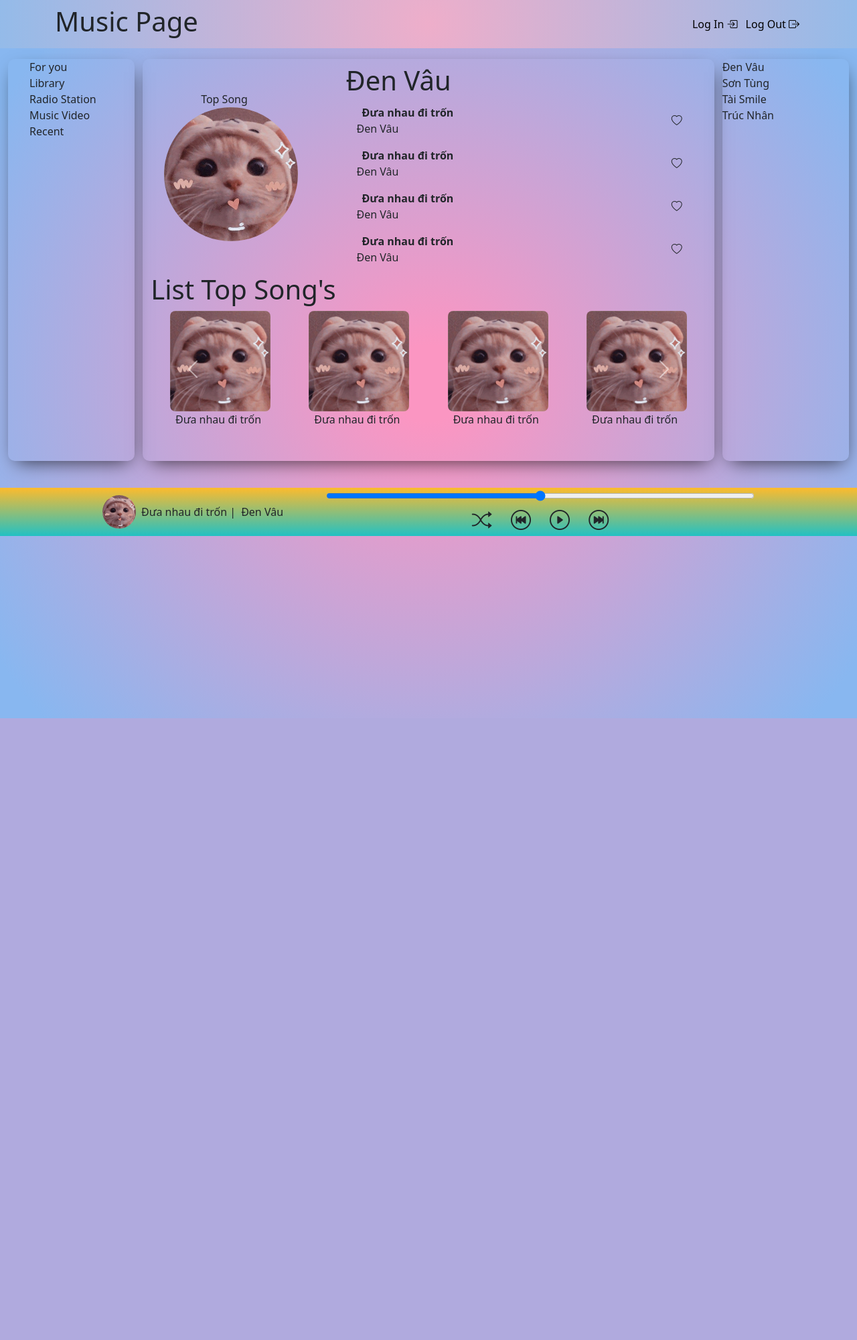
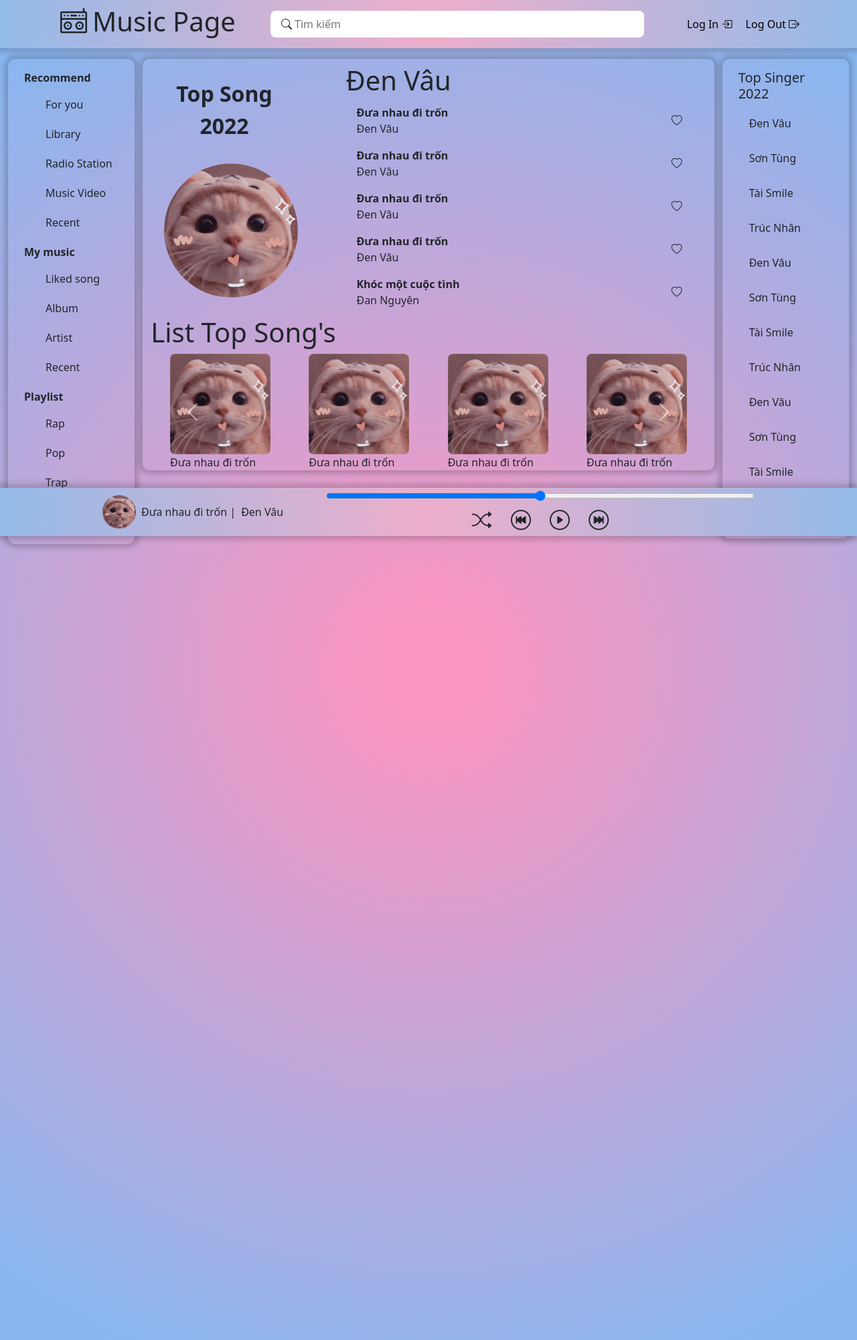
Before and after one commit to thint2908/Music-Streaming, a PHP site: page / in a window 1280 px wide. Shown: the whole page at 67% size. Before the commit the page ends 1072 px from the top, so only its background shows below. Run offline with PHP 8.4, Linux system fonts and the light colour scheme; data comes from the database, SQL or seed files in the repository; some libraries are stand-ins or nearby versions.

Commit message:
update left-right-bar-nav

```diff
--- a/source/css/index.css
+++ b/source/css/index.css
@@ -5,7 +5,14 @@
 	box-sizing: border-box;
 	/* border: 1px solid red; */
 }
-
+html {
+	font-family: "Segoe UI", Tahoma, Geneva, Verdana, sans-serif;
+}
+body {
+	height: 2000px;
+	background: rgb(251, 150, 194);
+	background: radial-gradient(circle, rgba(251, 150, 194, 1) 7%, rgba(136, 183, 240, 1) 94%);
+}
 /* css general */
 .icon-size {
 	width: 20px !important;
@@ -13,41 +20,80 @@
 	border-radius: 50% !important;
 }
 /* ./css general */
+/* navbar */
 .navbar {
+	box-shadow: 0px 0px 9px 5px rgba(0, 0, 0, 0.2);
+	-webkit-box-shadow: 0px 0px 9px 5px rgba(0, 0, 0, 0.2);
+	-moz-box-shadow: 0px 0px 9px 5px rgba(0, 0, 0, 0.2);
 	background: rgb(238, 174, 202);
 	background: radial-gradient(circle, rgba(238, 174, 202, 1) 0%, rgba(148, 187, 233, 1) 100%);
 }
+.navbar .search {
+	width: 50%;
+	padding: 8px 16px;
+	border-radius: 8px;
+	background-color: #fff;
+}
+.navbar input {
+	width: 90%;
+	border: none;
+}
+.navbar input:focus {
+	outline: none;
+}
+/* ./navbar */
 .container-fluid {
-	height: 1000px;
-	background: rgb(251, 150, 194);
-	background: radial-gradient(circle, rgba(251, 150, 194, 1) 7%, rgba(136, 183, 240, 1) 94%);
+	/* height: 1000px; */
 }
 
 /* body-left */
 
-.body-left .body-left-container,
-.body-right .body-right-container {
-	height: 600px;
+.left-body .left-body-container,
+.right-body .right-body-container {
+	height: fit-content;
 	border-radius: 10px;
-	box-shadow: 2px 10px 27px -10px rgba(0, 0, 0, 0.75);
-	-webkit-box-shadow: 2px 10px 27px -10px rgba(0, 0, 0, 0.75);
-	-moz-box-shadow: 2px 10px 27px -10px rgba(0, 0, 0, 0.75);
+	box-shadow: 0px 0px 9px 5px rgba(0, 0, 0, 0.2);
+	-webkit-box-shadow: 0px 0px 9px 5px rgba(0, 0, 0, 0.2);
+	-moz-box-shadow: 0px 0px 9px 5px rgba(0, 0, 0, 0.2);
+}
+.left-body-container,
+.right-body-container {
+	padding: 16px 24px;
+}
+
+.leftBody-title {
+	font-weight: 600;
+}
+.left-body-container .list-option li {
+	margin: 12px 0;
+	padding: 4px 0;
+	cursor: pointer;
 }
 /* ./body-left */
-
+/* body-right */
+.right-body-container .singer {
+	margin: 12px 0;
+	padding: 8px 16px;
+}
+/* ./body-right */
 .img-singer img {
 	width: 200px;
 	height: 200px;
 	border-radius: 50%;
 }
 .cur-song-list {
+	height: fit-content;
 	/* display: flex; */
-	margin: 8xp;
-	box-shadow: rgba(0, 0, 0, 0.4);
+	/* margin: 8px; */
 	border-radius: 10px;
-	box-shadow: 2px 10px 27px -10px rgba(0, 0, 0, 0.75);
-	-webkit-box-shadow: 2px 10px 27px -10px rgba(0, 0, 0, 0.75);
-	-moz-box-shadow: 2px 10px 27px -10px rgba(0, 0, 0, 0.75);
+	box-shadow: 0px 0px 9px 5px rgba(0, 0, 0, 0.2);
+	-webkit-box-shadow: 0px 0px 9px 5px rgba(0, 0, 0, 0.2);
+	-moz-box-shadow: 0px 0px 9px 5px rgba(0, 0, 0, 0.2);
+}
+.cur-song-list .title {
+	font-size: 32px;
+	font-weight: 600;
+	margin-bottom: 32px;
 }
 .body-cur .row:first-child {
 	display: flex;
@@ -66,6 +112,7 @@
 }
 
 .song-list {
+	position: relative;
 	margin-top: 8px;
 	display: flex;
 	justify-content: space-between;
@@ -74,7 +121,10 @@
 	padding: 4px 16px;
 	/* background-color: #fff; */
 }
-.song-list:hover {
+
+.song-list:hover,
+.right-body-container .singer:hover {
+	border-radius: 10px;
 	box-shadow: 0px 0px 26px 7px rgba(0, 0, 0, 0.1);
 	cursor: pointer;
 }
@@ -104,8 +154,11 @@
 	right: 0;
 	left: 0;
 	height: 72px;
-	background: rgb(34, 193, 195);
-	background: linear-gradient(0deg, rgba(34, 193, 195, 1) 0%, rgba(253, 187, 45, 1) 100%);
+	background: rgb(238, 174, 202);
+	background: radial-gradient(circle, rgba(238, 174, 202, 1) 0%, rgba(148, 187, 233, 1) 100%);
+	box-shadow: 0px 0px 9px 5px rgba(0, 0, 0, 0.2);
+	-webkit-box-shadow: 0px 0px 9px 5px rgba(0, 0, 0, 0.2);
+	-moz-box-shadow: 0px 0px 9px 5px rgba(0, 0, 0, 0.2);
 }
 .footer-body {
 	width: 100%;
@@ -126,7 +179,7 @@
 }
 
 .footer .song-author,
-.song-name {
+.footer .song-name {
 	margin-left: 8px;
 }
 .footer .music-status {
--- /dev/null
+++ b/source/css/responsive.css
@@ -0,0 +1,11 @@
+@media (max-width: 992px) {
+	.body-left {
+		margin-bottom: 32px;
+	}
+	.body-right {
+		margin-top: 32px !important;
+	}
+	.cur-song-list {
+		/* margin: auto 16px; */
+	}
+}
--- a/source/index.html
+++ b/source/index.html
@@ -10,6 +10,7 @@
 			rel="stylesheet"
 			integrity="sha384-rbsA2VBKQhggwzxH7pPCaAqO46MgnOM80zW1RWuH61DGLwZJEdK2Kadq2F9CUG65"
 			crossorigin="anonymous" />
+		<link rel="stylesheet" href="css/responsive.css" />
 		<link rel="stylesheet" href="css/index.css" />
 		<link rel="stylesheet" href="./node_modules/bootstrap-icons/font/bootstrap-icons.css" />
 		<link rel="stylesheet" href="./node_modules/bootstrap/dist/css/bootstrap.min.css" />
@@ -19,9 +20,13 @@
 	<body>
 		<nav class="navbar">
 			<div class="container">
-				<h1 class="nav-left">Music Page</h1>
+				<h1 class="nav-left"><i class="mx-2 bi bi-boombox"></i>Music Page</h1>
+				<div class="search">
+					<i class="bi bi-search"></i>
+					<input type="text" name="search-song" id="search-song" placeholder="Tìm kiếm" />
+				</div>
 				<div class="nav-right">
-					<a href="#" class="login-btn text-decoration-none text-black p-1"
+					<a href="#" class="mx-2 login-btn text-decoration-none text-black p-1"
 						>Log In
 						<i class="bi bi-box-arrow-in-right"></i>
 					</a>
@@ -37,14 +42,29 @@
 		<!-- body -->
 		<div class="container-fluid">
 			<div class="row top-music">
-				<div class="col-lg-2 body-left">
-					<div class="body-left-container">
+				<div class="col-lg-2 left-body">
+					<div class="left-body-container">
+						<span class="leftBody-title">Recommend</span>
 						<ul class="list-option">
-							<li>For you</li>
-							<li>Library</li>
-							<li>Radio Station</li>
-							<li>Music Video</li>
-							<li>Recent</li>
+							<li class="leftBody-recommend item1">For you</li>
+							<li class="leftBody-recommend item2">Library</li>
+							<li class="leftBody-recommend item3">Radio Station</li>
+							<li class="leftBody-recommend item4">Music Video</li>
+							<li class="leftBody-recommend item5">Recent</li>
+						</ul>
+						<span class="leftBody-title">My music</span>
+						<ul class="list-option">
+							<li class="leftBody-myMusic">Liked song</li>
+							<li class="leftBody-myMusic">Album</li>
+							<li class="leftBody-myMusic">Artist</li>
+							<li class="leftBody-myMusic">Recent</li>
+						</ul>
+						<span class="leftBody-title">Playlist</span>
+						<ul class="list-option">
+							<li class="leftBody-playList item1">Rap</li>
+							<li class="leftBody-playList item2">Pop</li>
+							<li class="leftBody-playList item3">Trap</li>
+							<li class="leftBody-playList item4">Dance</li>
 						</ul>
 					</div>
 				</div>
@@ -53,7 +73,7 @@
 						<div class="row">
 							<div class="col-lg-3 text-center">
 								<!-- <input type="search" /> -->
-								<div class="title">Top Song</div>
+								<div class="title">Top Song 2022</div>
 								<div class="img-singer">
 									<img src="./img/an-huynh.jpg" alt="an-huynh" />
 								</div>
@@ -201,90 +221,23 @@
 										<span class="visually-hidden">Next</span>
 									</button>
 								</div>
-								<!-- <div id="carouselExampleControls" class="list-body carousel" data-bs-ride="carousel">
-									<div class="carousel-item active">
-										<div class="list-body">
-											<div class="list-item">
-												<div class="img-song">
-													<img src="./img/an-huynh.jpg" alt="" />
-												</div>
-												<div class="song-name">Đưa nhau đi trốn</div>
-											</div>
-											<div class="list-item">
-												<div class="img-song">
-													<img src="./img/an-huynh.jpg" alt="" />
-												</div>
-												<div class="song-name">Đưa nhau đi trốn</div>
-											</div>
-											<div class="list-item">
-												<div class="img-song">
-													<img src="./img/an-huynh.jpg" alt="" />
-												</div>
-												<div class="song-name">Đưa nhau đi trốn</div>
-											</div>
-										</div>
-									</div>
-									<div class="carousel-item">
-										<div class="list-body">
-											<div class="list-item">
-												<div class="img-song">
-													<img src="./img/an-huynh.jpg" alt="" />
-												</div>
-												<div class="song-name">Đưa nhau đi trốn</div>
-											</div>
-											<div class="list-item">
-												<div class="img-song">
-													<img src="./img/an-huynh.jpg" alt="" />
-												</div>
-												<div class="song-name">Đưa nhau đi trốn</div>
-											</div>
-											<div class="list-item">
-												<div class="img-song">
-													<img src="./img/an-huynh.jpg" alt="" />
-												</div>
-												<div class="song-name">Đưa nhau đi trốn</div>
-											</div>
-										</div>
-									</div>
-									<div class="carousel-item">
-										<div class="list-body">
-											<div class="list-item">
-												<div class="img-song">
-													<img src="./img/an-huynh.jpg" alt="" />
-												</div>
-												<div class="song-name">Đưa nhau đi trốn</div>
-											</div>
-											<div class="list-item">
-												<div class="img-song">
-													<img src="./img/an-huynh.jpg" alt="" />
-												</div>
-												<div class="song-name">Đưa nhau đi trốn</div>
-											</div>
-											<div class="list-item">
-												<div class="img-song">
-													<img src="./img/an-huynh.jpg" alt="" />
-												</div>
-												<div class="song-name">Đưa nhau đi trốn</div>
-											</div>
-										</div>
-									</div>
-									<button class="carousel-control-prev" type="button" data-bs-target="#carouselExampleControls" data-bs-slide="prev">
-										<span class="carousel-control-prev-icon" aria-hidden="true"></span>
-										<span class="visually-hidden">Previous</span>
-									</button>
-									<button class="carousel-control-next" type="button" data-bs-target="#carouselExampleControls" data-bs-slide="next">
-										<span class="carousel-control-next-icon" aria-hidden="true"></span>
-										<span class="visually-hidden">Next</span>
-									</button>
-								</div> -->
 							</div>
 						</div>
 						<!-- ./ Carousel list top song-->
 					</div>
 				</div>
-				<div class="col-lg-2">
-					<div class="recent-song body-right">
-						<div class="singer-list body-right-container">
+				<div class="col-lg-2 right-body">
+					<div class="recent-song right-body-container">
+						<h5 class="top-singer">Top Singer 2022</h5>
+						<div class="singer-list">
+							<div class="singer">Đen Vâu</div>
+							<div class="singer">Sơn Tùng</div>
+							<div class="singer">Tài Smile</div>
+							<div class="singer">Trúc Nhân</div>
+							<div class="singer">Đen Vâu</div>
+							<div class="singer">Sơn Tùng</div>
+							<div class="singer">Tài Smile</div>
+							<div class="singer">Trúc Nhân</div>
 							<div class="singer">Đen Vâu</div>
 							<div class="singer">Sơn Tùng</div>
 							<div class="singer">Tài Smile</div>
@@ -347,7 +300,7 @@
 					show_data(data);
 				},
 				error: function (error) {
-					alert("Load fail");
+					// alert("Load fail");
 				},
 			});
 		}
@@ -369,19 +322,18 @@
 								`;
 				list_body.append(_list);
 			}
-
 			$(".bi-heart").click(function () {
 				$(this).hide();
-				$(".bi-heart-fill").show();
+				$(this)(".bi-heart-fill").show();
 			});
 			$(".bi-heart-fill").click(function () {
 				$(this).hide();
-				$(".bi-heart").show();
+				$(this)(".bi-heart").show();
 			});
 		}
 
 		$(function () {
-			loadMusic("http://localhost/CuoiKi/source/api/loadMusic.php");
+			loadMusic("./api/loadMusic.php");
 		});
 	</script>
 	<script src="js/index.js?v=1"></script>
```
